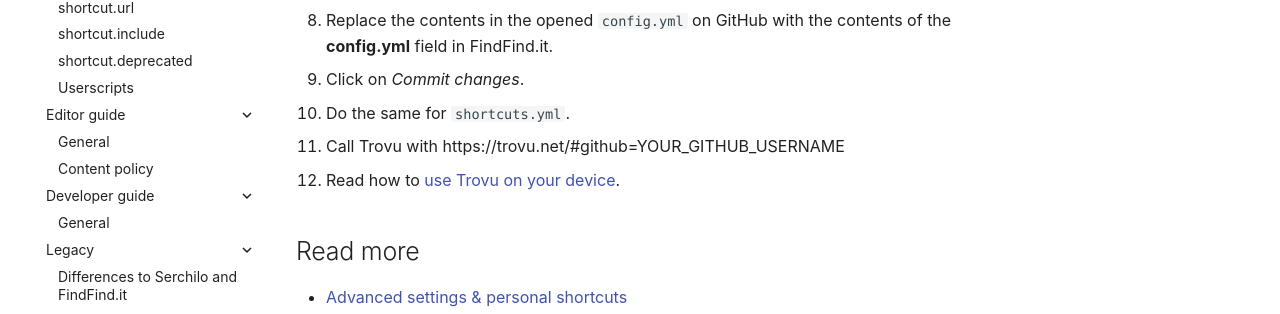
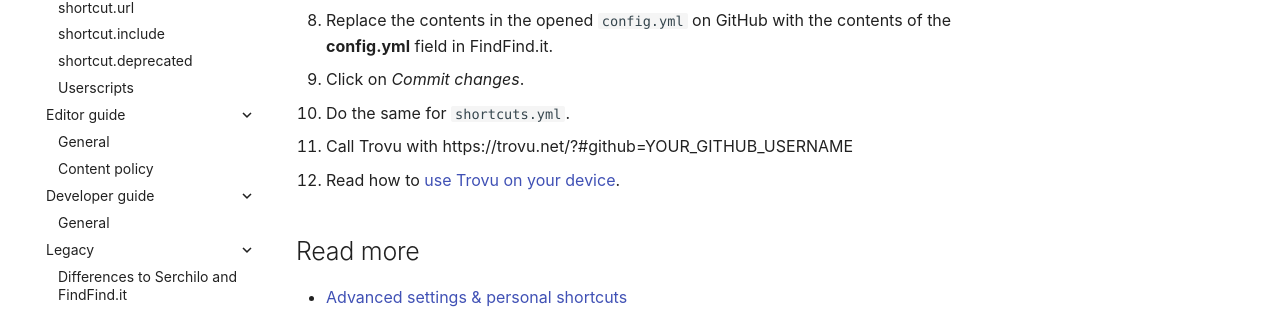
Before and after one commit to trovu/trovu, an MkDocs documentation site: the page built from docs/legacy/migrate.md, in a window 1280 px wide and 900 px high, scrolled down 639 px. Shown: the part 388-702 px from the top of the window. Built offline with MkDocs 1.6.1 and Material for MkDocs 9.7.7, drawn with Linux system fonts in a browser that asks for light colours; comment, search, counter and statistics services are not loaded.

Commit message:
added an important "?"

```diff
--- a/docs/legacy/migrate.md
+++ b/docs/legacy/migrate.md
@@ -28,7 +28,7 @@
 1. Replace the contents in the opened `config.yml` on GitHub with the contents of the **config.yml** field in FindFind.it.
 1. Click on _Commit changes_.
 1. Do the same for `shortcuts.yml`.
-1. Call Trovu with https://trovu.net/#github=YOUR_GITHUB_USERNAME
+1. Call Trovu with https://trovu.net/?#github=YOUR_GITHUB_USERNAME
 1. Read how to [use Trovu on your device](../users/integration.md).
 
 ## Read more
```
